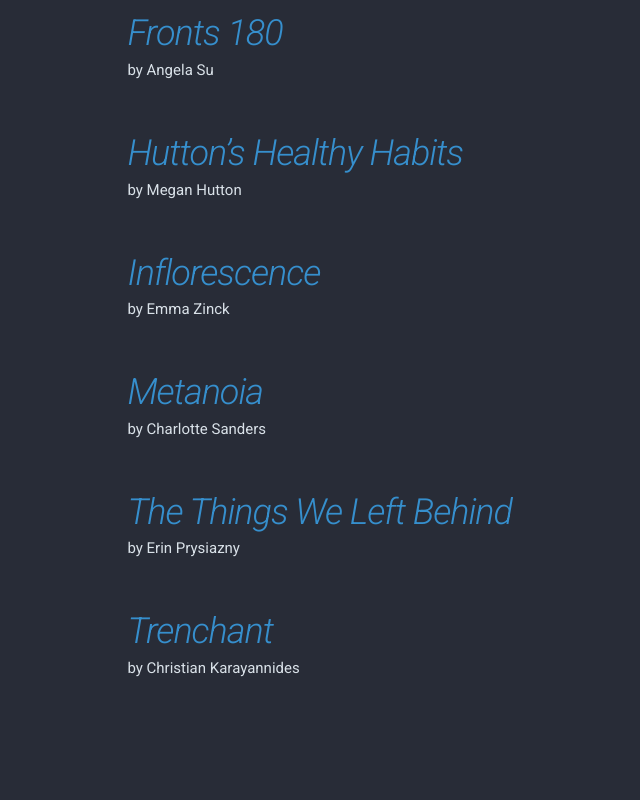
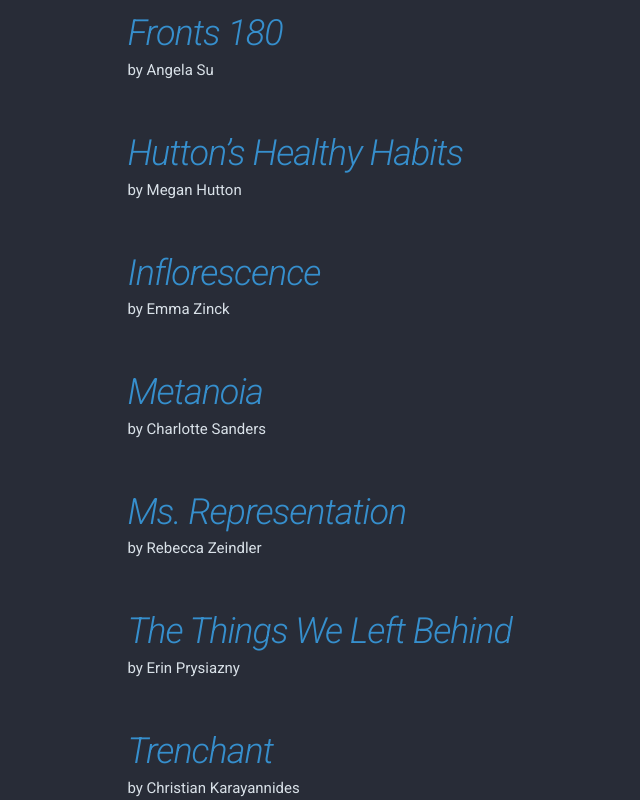
Before and after one commit to queensfilmsonder/queensfilmsonder.github.io, a plain HTML site: page index.html in a window 1280 px wide. Shown: the part 779-1579 px from the top of the page, without its empty margins (71-711 px from the left). Before the commit the page ends 1459 px from the top, so only its background shows below. Drawn offline with nearby package versions, Linux system fonts and the light colour scheme; a web font is replaced by a local one.

Commit message:
Update index.html

```diff
--- a/index.html
+++ b/index.html
@@ -86,6 +86,14 @@
                 by Charlotte Sanders
             </div>
         </div>
+          <div class="ten column" id="project" style="margin-top: 5%">
+            <a href="https://youtu.be/SYvGqX5sB90">
+                <h3>Ms. Representation</h3>
+            </a>
+            <div style="margin-top: -2%">
+                by Rebecca Zeindler
+            </div>
+        </div>
          <div class="ten column" id="project" style="margin-top: 5%">
             <a href="https://vimeo.com/161417550">
                 <h3>The Things We Left Behind</h3>
```
